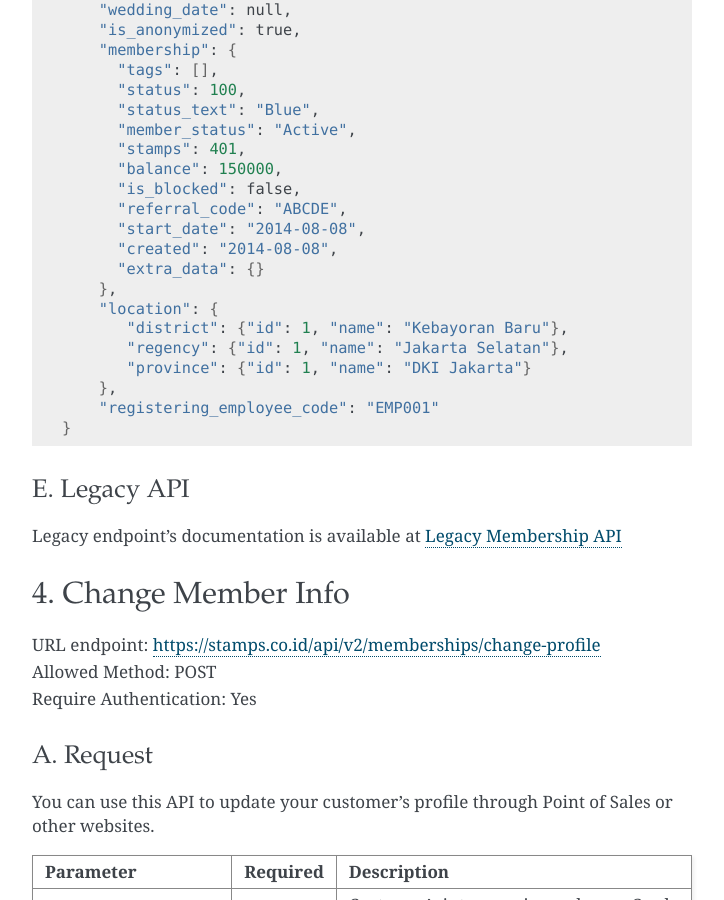
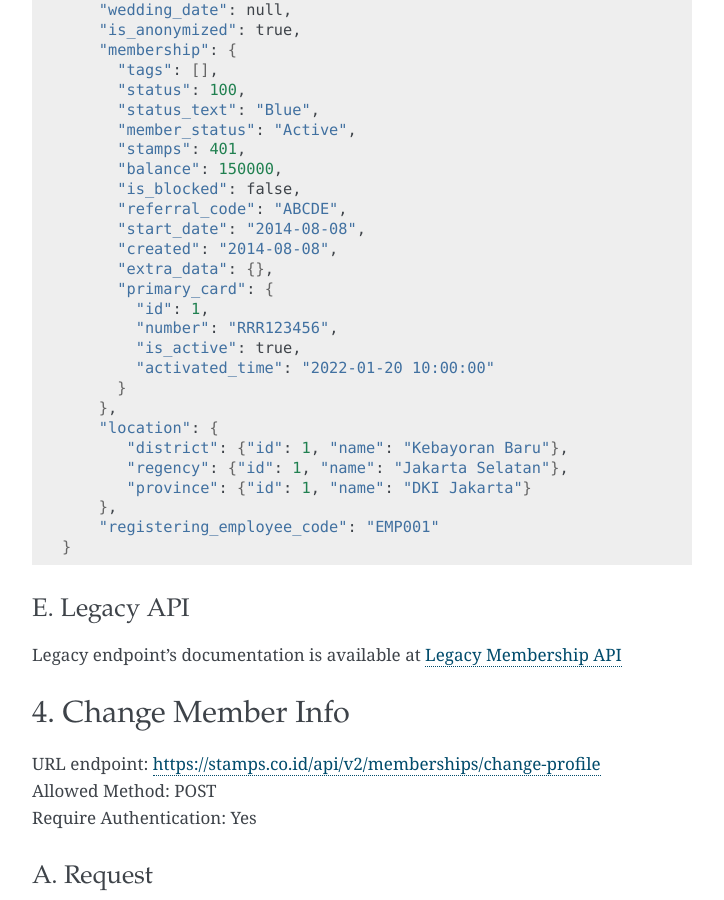
Before and after one commit to ui/stamps-api-docs, a Sphinx documentation site: the page built from source/customer_api.rst, in a window 1280 px wide and 900 px high, scrolled down 7240 px. Shown: the whole window, without its empty margins (388-1112 px from the left). Built offline with Sphinx 7.4.7, drawn with Linux system fonts in a browser that asks for light colours.

Commit message:
Add primary card in registration API response (#111)

```diff
--- a/source/customer_api.rst
+++ b/source/customer_api.rst
@@ -378,7 +378,13 @@ A successful API call:
           "referral_code": "ABCDE",
           "start_date": "2014-08-08",
           "created": "2014-08-08",
-          "extra_data": {}
+          "extra_data": {},
+          "primary_card": {
+            "id": 1,
+            "number": "RRR123456",
+            "is_active": true,
+            "activated_time": "2022-01-20 10:00:00"
+          }
         },
         "location": {
            "district": {"id": 1, "name": "Kebayoran Baru"},
--- a/source/legacy_members_api.rst
+++ b/source/legacy_members_api.rst
@@ -409,6 +409,12 @@ C. Example Response
         "referral_code": "abc123",
         "start_date": "2022-01-01",
         "created": "2022-01-01",
+        "primary_card": {
+          "id": 1,
+          "number": "RRR123456",
+          "is_active": true,
+          "activated_time": "2022-01-20 10:00:00"
+        }
       }
     }
 
```
